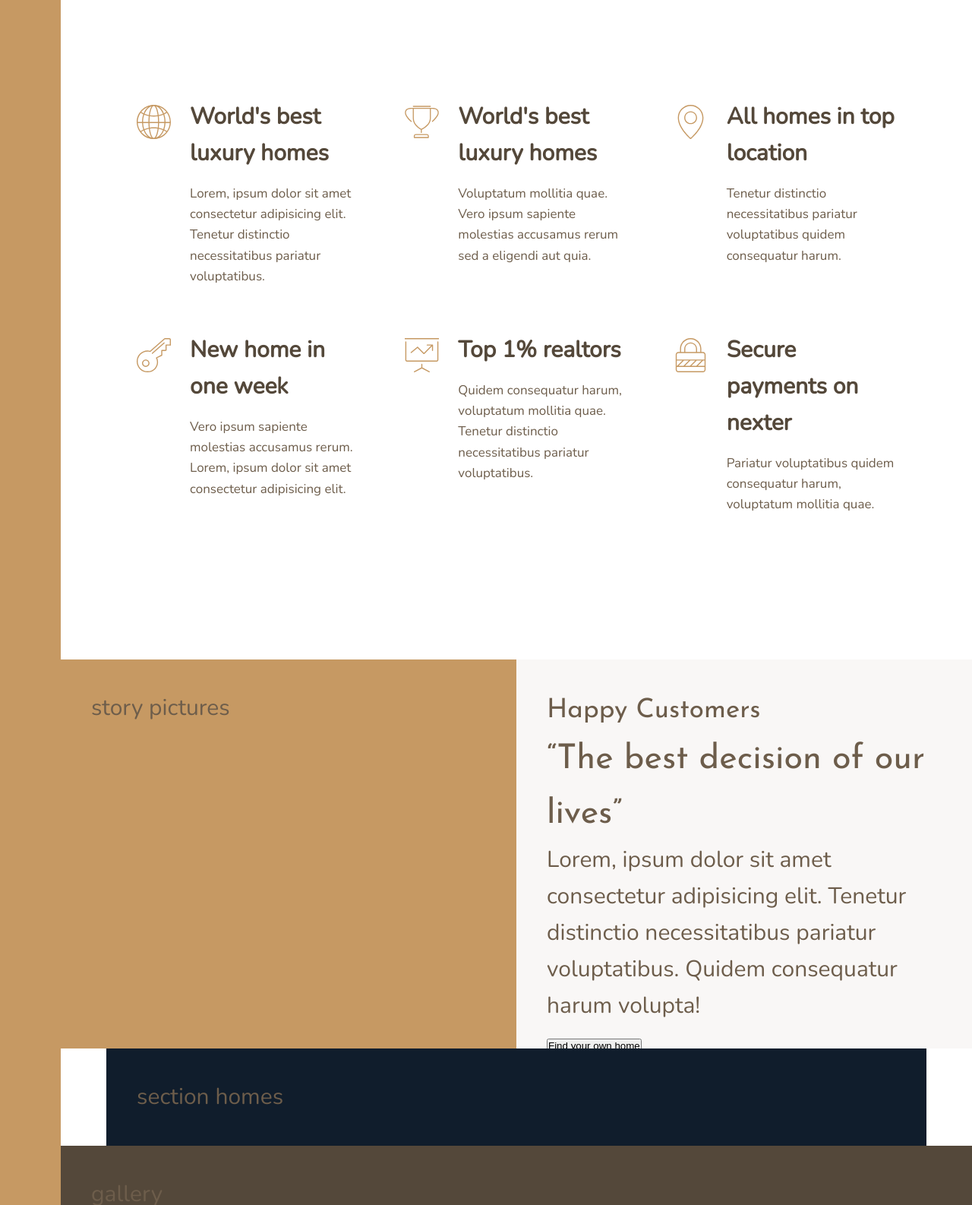
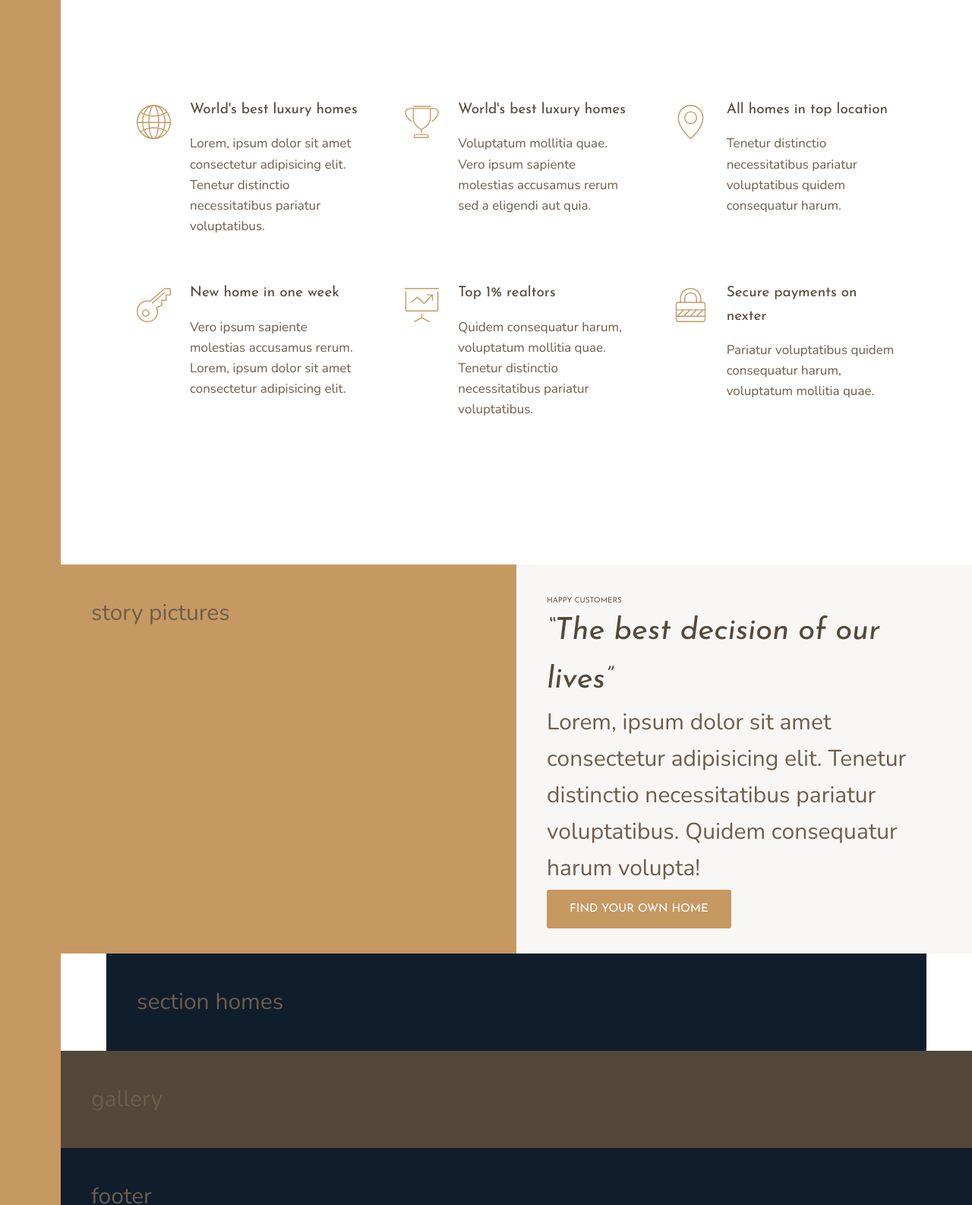
Before and after one commit to kmvbatista/nexter, a website: page index.html in a window 1280 px wide. Shown: the part 700-2286 px from the top of the page at 76% size. Drawn offline with nearby package versions, Linux system fonts and the light colour scheme.

Commit message:
story part 1

```diff
--- a/index.html
+++ b/index.html
@@ -22,7 +22,7 @@
             <svg class="feature__icon">
                 <use xlink:href="img/sprite.svg#icon-global"></use>
             </svg>
-            <h4 class="heading-4--dark">World's best luxury homes</h4>
+            <h4 class="heading-4 heading-4--dark">World's best luxury homes</h4>
             <p class="feature__text">
                 Lorem, ipsum dolor sit amet consectetur adipisicing elit. Tenetur distinctio necessitatibus pariatur voluptatibus.
             </p>
@@ -31,7 +31,7 @@
             <svg class="feature__icon">
                 <use xlink:href="img/sprite.svg#icon-trophy"></use>
             </svg>
-            <h4 class="heading-4--dark">World's best luxury homes</h4>
+            <h4 class="heading-4 heading-4--dark">World's best luxury homes</h4>
             <p class="feature__text">
                 Voluptatum mollitia quae. Vero ipsum sapiente molestias accusamus rerum sed a eligendi aut quia.
             </p>
@@ -40,7 +40,7 @@
             <svg class="feature__icon">
                 <use xlink:href="img/sprite.svg#icon-map-pin"></use>
             </svg>
-            <h4 class="heading-4--dark">All homes in top location</h4>
+            <h4 class="heading-4 heading-4--dark">All homes in top location</h4>
             <p class="feature__text">
                 Tenetur distinctio necessitatibus pariatur voluptatibus quidem consequatur harum.
             </p>
@@ -49,7 +49,7 @@
             <svg class="feature__icon">
                 <use xlink:href="img/sprite.svg#icon-key"></use>
             </svg>
-            <h4 class="heading-4--dark">New home in one week</h4>
+            <h4 class="heading-4 heading-4--dark">New home in one week</h4>
             <p class="feature__text">
                 Vero ipsum sapiente molestias accusamus rerum. Lorem, ipsum dolor sit amet consectetur adipisicing elit.
             </p>
@@ -58,7 +58,7 @@
             <svg class="feature__icon">
                 <use xlink:href="img/sprite.svg#icon-presentation"></use>
             </svg>
-            <h4 class="heading-4--dark">Top 1% realtors</h4>
+            <h4 class="heading-4 heading-4--dark">Top 1% realtors</h4>
             <p class="feature__text">
                 Quidem consequatur harum, voluptatum mollitia quae. Tenetur distinctio necessitatibus pariatur voluptatibus.
             </p>
@@ -67,7 +67,7 @@
             <svg class="feature__icon">
                 <use xlink:href="img/sprite.svg#icon-lock"></use>
             </svg>
-            <h4 class="heading-4--dark">Secure payments on nexter</h4>
+            <h4 class="heading-4 heading-4--dark">Secure payments on nexter</h4>
             <p class="feature__text">
                 Pariatur voluptatibus quidem consequatur harum, voluptatum mollitia quae.
             </p>
@@ -79,7 +79,7 @@
     </div>
     <div class="story__content">
         <h3 class="heading-3">Happy Customers</h3>
-        <h2 class="heading-2">&ldquo;The best decision of our lives&rdquo;</h2>
+        <h2 class="heading-2 heading-2--dark">&ldquo;The best decision of our lives&rdquo;</h2>
         <p class="story__text">
             Lorem, ipsum dolor sit amet consectetur adipisicing elit. Tenetur distinctio necessitatibus pariatur voluptatibus. Quidem consequatur harum volupta!
         </p>
--- a/sass/_typography.scss
+++ b/sass/_typography.scss
@@ -8,18 +8,38 @@
 }
 .heading-2 {
   @extend %heading;
+  font-size: 4rem;
+  font-style: italic;
+
+  &--light {color: $color-grey-light-1;}
+  &--dark {color: $color-grey-dark-1;}
 }
 .heading-3 {
   @extend %heading;
+  font-size: 1rem;
+  text-transform: uppercase;
 }
 .heading-4 {
   @extend %heading;
+  font-size: 1.9rem;
+  &--light {color: $color-grey-light-1;}
+  &--dark {color: $color-grey-dark-1;}
+}
 
-  &--light {
-    color: $color-grey-light-1;
-  }
+.btn {
+  background-color: $color-primary;
+  border: none;
+  outline: none;
+  color: #fff;
+  font-size: 1.5rem;
+  text-transform: uppercase;
+  font-family: $font-display;
+  padding: 1.8rem 3rem;
+  cursor: pointer;
+  border-radius: 3px;
+  transition: all .2s;
 
-  &--dark {
-    color: $color-grey-dark-1;
+  &:hover {
+    background-color: $color-primary-dark;
   }
 }
```
Also changed, not shown: css/style.css.
